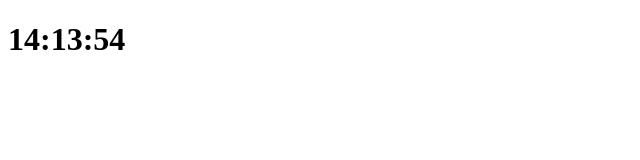
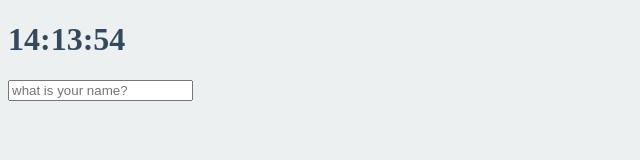
Before and after one commit to mjs0818/TodoList, a plain HTML site: page index.html in a window 1280 px wide. Shown: the whole page, without its empty margins (0-640 px from the left). Drawn offline with Linux system fonts and the light colour scheme.

Commit message:
saving the User Name

```diff
--- /dev/null
+++ b/greeting.js
@@ -0,0 +1,42 @@
+const form = document.querySelector(".js-form"),
+input = form.querySelector("input"),
+greeting = document.querySelector(".js-greeting");
+
+const USER_LS = "currentUser",
+SHOWING_CN = "showing";
+
+function saveName(text){  // Local Storage에 user 이름 저장
+  localStorage.setItem(USER_LS, text);
+}
+
+function handleSubmit(event) {
+  event.preventDefault();  // enter키를 입력했을 때 기본적으로 발생하는 동작을 막음
+  const currentValue = input.value;
+  paintGreeting(currentValue);
+  saveName(currentValue)
+}
+
+function askForName() { // currentUser가 없을 때 user 이름 요청
+  form.classList.add(SHOWING_CN);
+  form.addEventListener("submit", handleSubmit);
+}
+
+function paintGreeting(text){
+  form.classList.remove(SHOWING_CN);
+  greeting.classList.add(SHOWING_CN);
+  greeting.innerText = `Hello ${text}`;
+}
+
+function loadName(){
+    const currentUser = localStorage.getItem(USER_LS);
+    if(currentUser === null){
+      askForName();
+    }else{
+      paintGreeting(currentUser);
+    }
+}
+function init(){
+    loadName();
+};
+
+init();
--- a/index.css
+++ b/index.css
@@ -0,0 +1,26 @@
+body{
+    background-color: #ecf0f1;
+}
+
+.btn {
+    cursor: pointer;
+}
+
+h1 {
+    color: #34495e;
+    transition: color 0.5s case-in-out;
+}
+
+.clicked {
+    color: #7f8c8d;
+ }
+
+ .form,
+ .greetings{
+     display: none;
+ }
+
+
+ .showing {
+     display: block;
+ }
--- a/index.html
+++ b/index.html
@@ -8,7 +8,11 @@
         <div class="js-clock">
             <h1 class="js-title">00:00</h1>
         </div>
-
+        <form class="js-form form">
+            <input type="text" placeholder="what is your name?">
+        </form>
+        <h4 class="js-greeting greetings"></h4>
         <script src=clock.js></script>
+        <script src=greeting.js></script>
     </body>
 </html>
```
